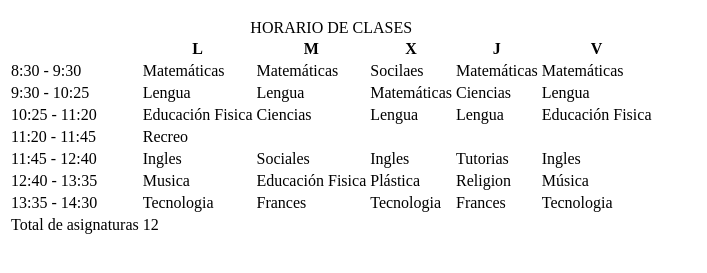
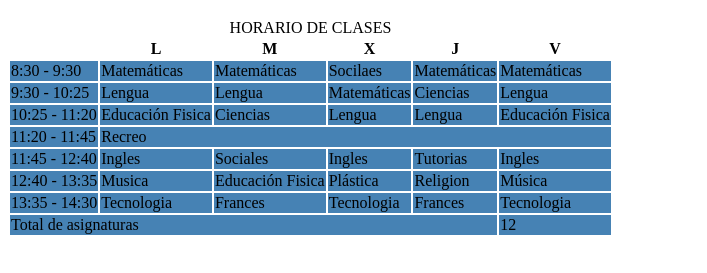
Before and after one commit to Camiloandresruizmonroy/Prueba, a plain HTML site: page curso-html-2020/tablas/tablas.html in a window 1280 px wide. Shown: the part 61-334 px from the top of the page, without its empty margins (0-707 px from the left). Drawn offline with Linux system fonts and the light colour scheme.

Commit message:
Atributos de las tablas

```diff
--- a/curso-html-2020/tablas/tablas.html
+++ b/curso-html-2020/tablas/tablas.html
@@ -4,7 +4,12 @@
         <meta charset="UTF-8">
         <meta http-equiv="X-UA-Compatible" content="IE=edge">
         <meta name="viewport" content="width=device-width, initial-scale=1.0">
-        <title>Document</title>
+        <title>Tablas</title>
+        <style>
+            td{
+                background-color: steelblue;
+            }
+        </style>
     </head>
     <body>
         <h1>Tablas</h1>
@@ -50,7 +55,7 @@
 
                 <tr>
                     <td>11:20 - 11:45</td>
-                    <td>Recreo</td>
+                    <td colspan="5">Recreo</td>
                 </tr>
 
                 <tr>
@@ -82,7 +87,7 @@
             </tbody>
         <tfoot>
             <tr>
-                <td>Total de asignaturas</td>
+                <td colspan="5">Total de asignaturas</td>
                 <td>12</td>
             </tr>
         </tfoot>
```
